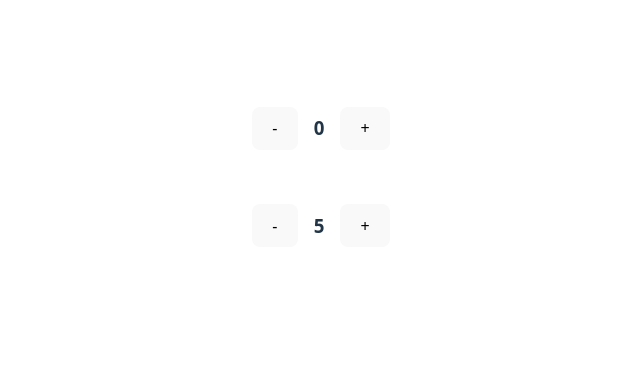
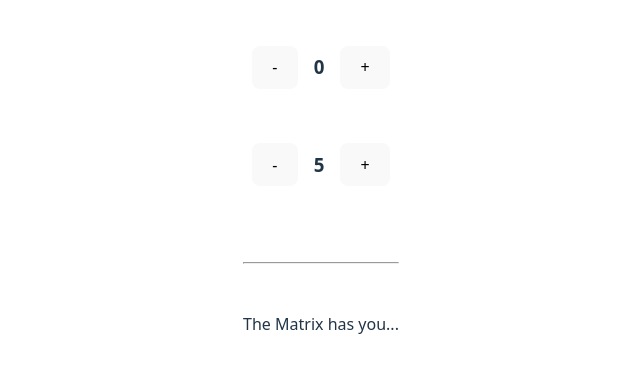
Before and after one commit to egoitzaulestia/react-intro-two, a React (Vite) app: page / in a window 1280 px wide. Shown: the part 223-596 px from the top of the page, without its empty margins (319-959 px from the left). Built offline with nearby package versions, Linux system fonts and the light colour scheme.

Commit message:
Greeting functional component ready and working

```diff
--- a/src/App.jsx
+++ b/src/App.jsx
@@ -1,5 +1,6 @@
 import "./App.css";
 import Counter from "./components/Counter/Counter";
+import Greeting from "./components/Greeting/Greeting";
 
 function App() {
   return (
@@ -9,6 +10,11 @@ function App() {
 
       {/* Starts at 5, steps of 5 */}
       <Counter start={5} step={5} />
+      <br />
+      <hr />
+      <br />
+
+      <Greeting name={"Neo"} />
     </>
   );
 }
--- a/src/components/Greeting/Greeting.jsx
+++ b/src/components/Greeting/Greeting.jsx
@@ -1,7 +1,14 @@
-// import { useState, useEffect } from "react";
+import { useState, useEffect } from "react";
 
 const Greeting = ({ name }) => {
-  return <p>Wake up, {name}...</p>;
+  const [greeting, setGreeting] = useState(`Wake up, ${name}...`);
+
+  useEffect(() => {
+    setTimeout(() => {
+      setGreeting("The Matrix has you...");
+    }, 3000);
+  });
+  return <p> {greeting}</p>;
 };
 
 export default Greeting;
```
